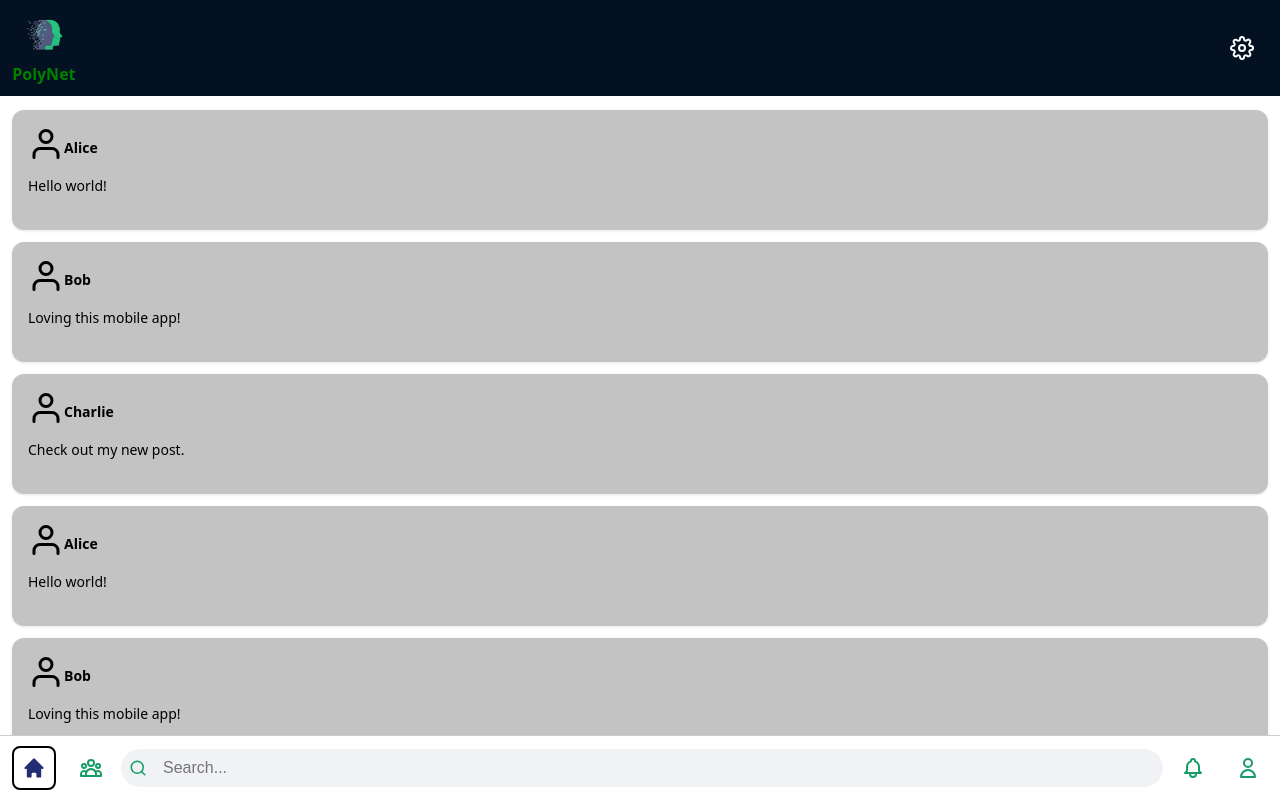
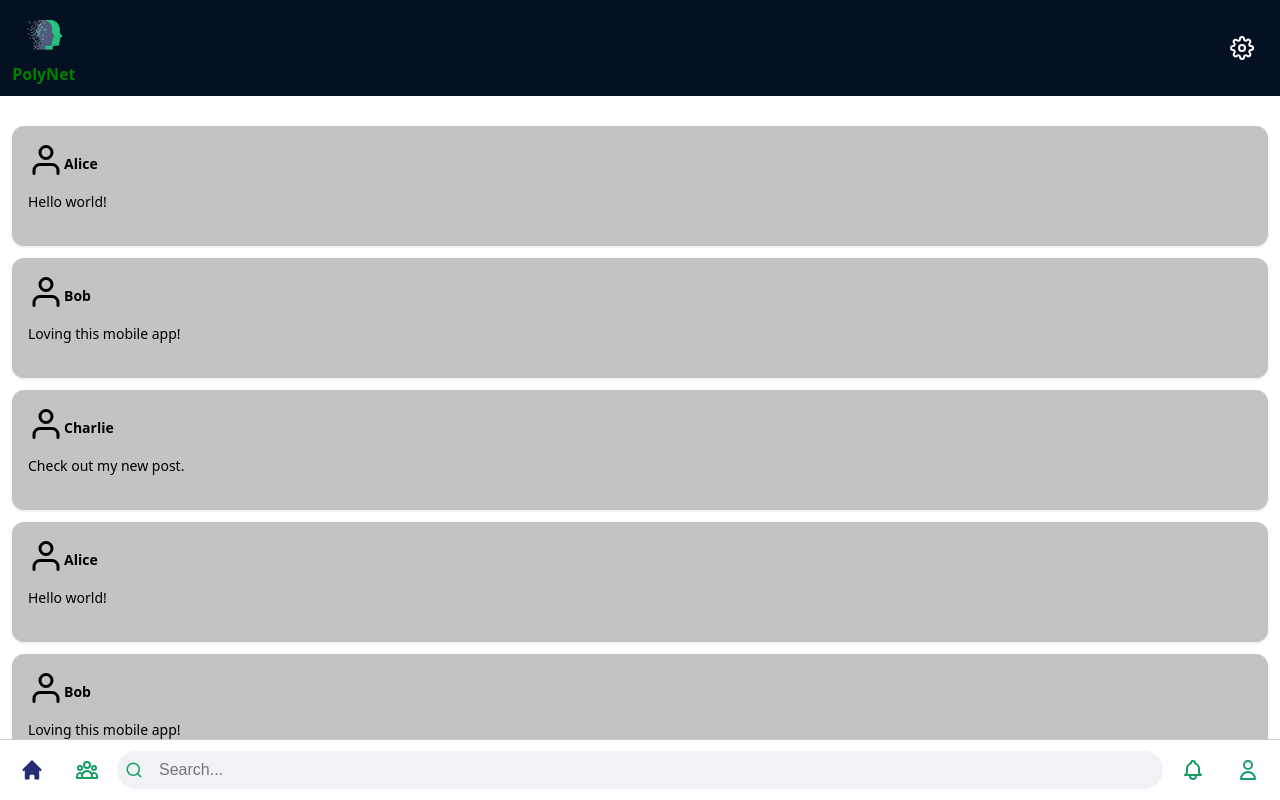
Before and after one commit to Sofiyat1/PolyNet, a React (Vite) app: page /homepage in a window 1280 px wide. Built offline with nearby package versions, Linux system fonts and the light colour scheme.

Commit message:
Fix Navbar position

```diff
--- a/src/components/Feed.css
+++ b/src/components/Feed.css
@@ -7,5 +7,4 @@
   gap: 12px;
   padding: 30px 12px;
   position: relative;
-  margin-top: 80px;
 }
--- a/src/components/Navbar.css
+++ b/src/components/Navbar.css
@@ -9,7 +9,7 @@
 }
 
 .navbar.app {
-  position: fixed;
+  position: sticky;
   top: 0;
   left: 0;
   right: 0;
--- a/src/components/SubNavbar.css
+++ b/src/components/SubNavbar.css
@@ -45,6 +45,7 @@
   color: #242c74;
   background: rgba(255, 255, 255, 0.12);
   pointer-events: none; /* can't click current page */
+  border: none;
 }
 
 /* Center search bar */
```
